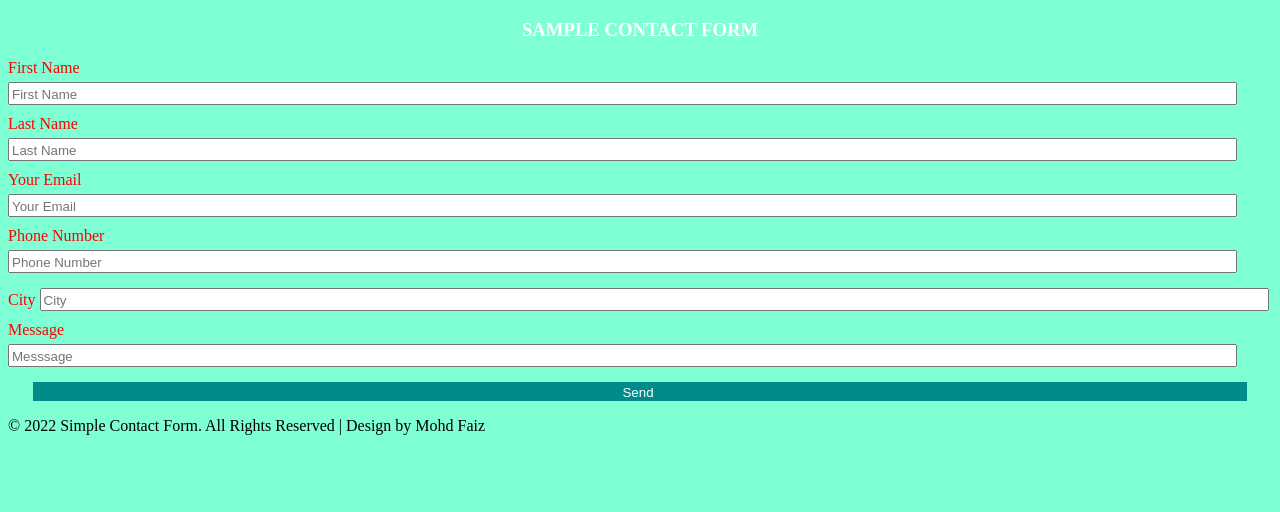
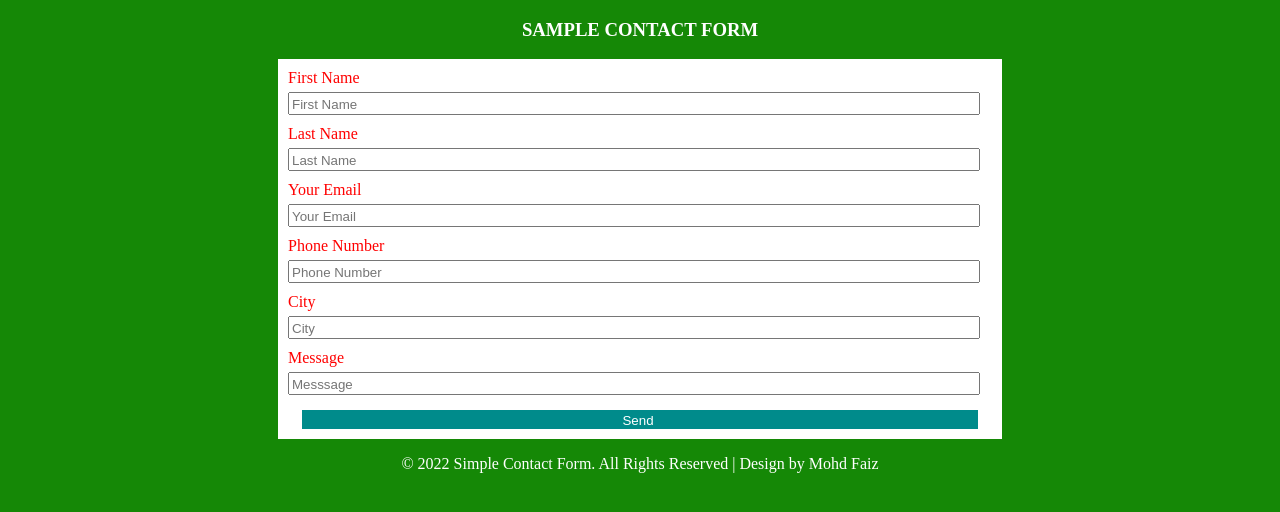
Before and after one commit to FaizShaikh0705/Css_Project1, a plain HTML site: page index.html in a window 1280 px wide. Drawn offline with Linux system fonts and the light colour scheme.

Commit message:
project Upated

```diff
--- a/style.css
+++ b/style.css
@@ -1,5 +1,5 @@
 body {
-    background-color: aquamarine;
+    background-color: rgb(21, 136, 6);
 }
 
 .Tittle {
@@ -9,7 +9,11 @@ body {
     color: white;
 }
 
-.details_Form
+.details_Form {
+    background-color: white;
+    padding: 10px;
+    margin: 10px 270px;
+}
 
 label{
     color: red;
@@ -36,3 +40,8 @@ input{
     color: white;
     border: 0px;
 }
+
+.Text{
+    text-align: center;
+    color: white;
+}
```
Also changed, not shown: registered.html (+4 -1 lines).
